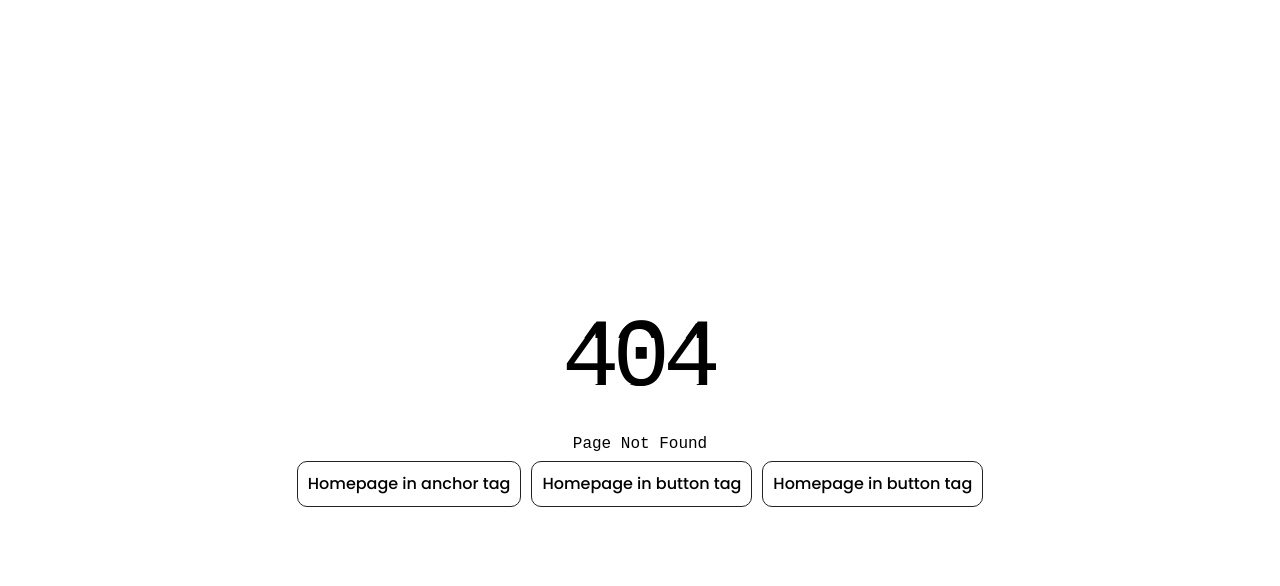
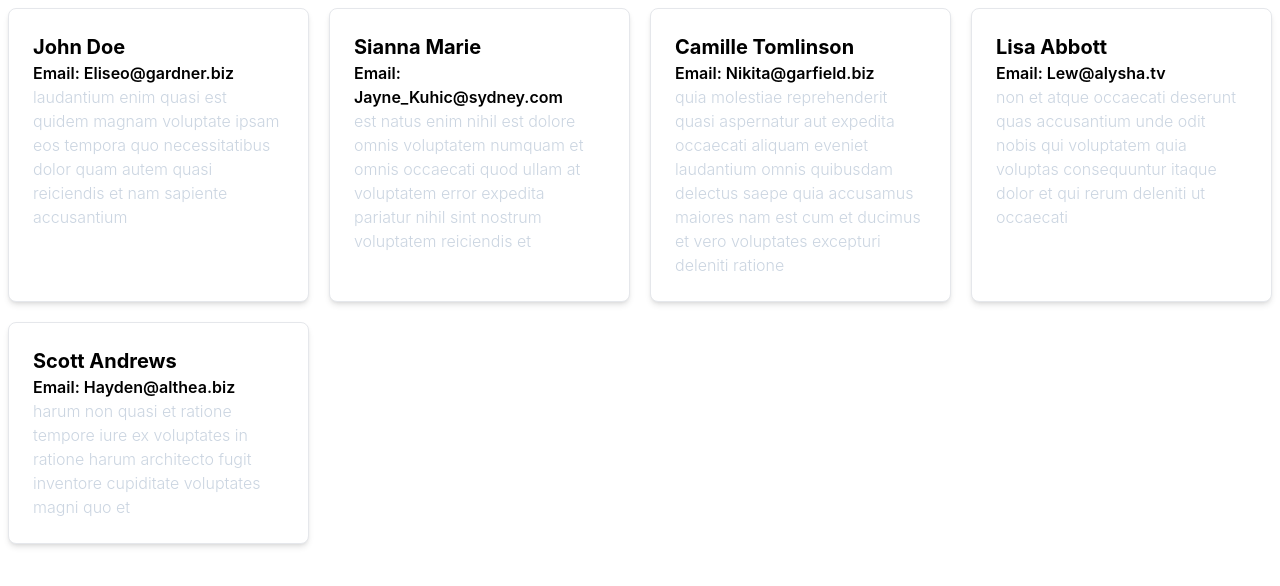
Before and after one commit to harsh1x4/Next-Basics, a Next.js app: page /commentsCard in a window 1280 px wide. Before the commit this address had no page. Shown: the top 586 px of the page. Built offline with nearby package versions, Linux system fonts and the light colour scheme; a web font is replaced by a local one.

Commit message:
Tried making comments card

```diff
--- /dev/null
+++ b/pages/commentsCard.js
@@ -0,0 +1,14 @@
+import data from '../utils/data';
+import CommentsTemplate from './components/commentsTemplate';
+
+const commentsCard = () => {
+  return (
+    <div className='grid grid-cols-1 gap-1 md:grid-cols-3 lg:grid-cols-4'>
+    {data.comments.map((comment) => (
+        <CommentsTemplate comments={comment} key={comment.id}/>
+    ))}
+    </div>
+  )
+}
+
+export default commentsCard
--- /dev/null
+++ b/pages/components/CommentsTemplate.js
@@ -0,0 +1,12 @@
+
+const CommentsTemplate = ({comments}) => {
+  return (
+    <div className='card'>
+        <h2 className='text-xl font-bold'>{comments.name}</h2>
+        <h6 className='font-semibold'>Email: {comments.email}</h6>
+        <p className="text-slate-300 font-light">{comments.body}</p>
+    </div>
+  )
+}
+
+export default CommentsTemplate;
--- a/styles/globals.css
+++ b/styles/globals.css
@@ -31,3 +31,7 @@ a {
     background: black;
   }
 }
+
+.card{
+  @apply m-2 max-w-sm p-6 bg-white border border-gray-200 rounded-lg shadow-md hover:bg-gray-100 dark:bg-gray-800 dark:border-gray-700 dark:hover:bg-gray-700
+}
--- /dev/null
+++ b/utils/data.js
@@ -0,0 +1,41 @@
+const data = {
+  comments : [
+    {
+      "postId": 1,
+      "id": 1,
+      "name": "John Doe",
+      "email": "Eliseo@gardner.biz",
+      "body": "laudantium enim quasi est quidem magnam voluptate ipsam eos\ntempora quo necessitatibus\ndolor quam autem quasi\nreiciendis et nam sapiente accusantium"
+    },
+    {
+      "postId": 1,
+      "id": 2,
+      "name": "Sianna Marie",
+      "email": "Jayne_Kuhic@sydney.com",
+      "body": "est natus enim nihil est dolore omnis voluptatem numquam\net omnis occaecati quod ullam at\nvoluptatem error expedita pariatur\nnihil sint nostrum voluptatem reiciendis et"
+    },
+    {
+      "postId": 1,
+      "id": 3,
+      "name": "Camille Tomlinson",
+      "email": "Nikita@garfield.biz",
+      "body": "quia molestiae reprehenderit quasi aspernatur\naut expedita occaecati aliquam eveniet laudantium\nomnis quibusdam delectus saepe quia accusamus maiores nam est\ncum et ducimus et vero voluptates excepturi deleniti ratione"
+    },
+    {
+      "postId": 1,
+      "id": 4,
+      "name": "Lisa Abbott",
+      "email": "Lew@alysha.tv",
+      "body": "non et atque\noccaecati deserunt quas accusantium unde odit nobis qui voluptatem\nquia voluptas consequuntur itaque dolor\net qui rerum deleniti ut occaecati"
+    },
+    {
+      "postId": 1,
+      "id": 5,
+      "name": "Scott Andrews",
+      "email": "Hayden@althea.biz",
+      "body": "harum non quasi et ratione\ntempore iure ex voluptates in ratione\nharum architecto fugit inventore cupiditate\nvoluptates magni quo et"
+    }
+  ]
+}
+
+export default data;
```
